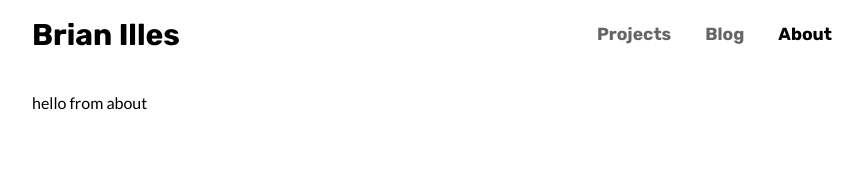
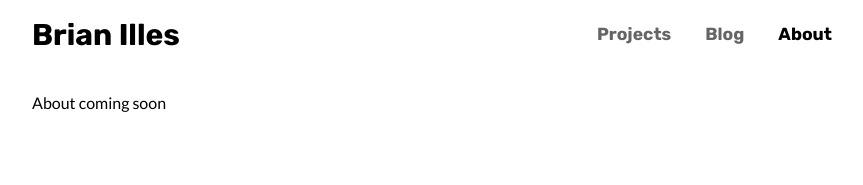
Before and after one commit to brianilles/portfolio-site, a React (Create React App) app: page /about in a window 1280 px wide. Shown: the top 185 px of the page, without its empty margins (208-1071 px from the left). Built offline with nearby package versions, Linux system fonts and the light colour scheme.

Commit message:
Updates msg

```diff
--- a/src/components/About.js
+++ b/src/components/About.js
@@ -1,5 +1,5 @@
 import React from "react";
 
 export default function About() {
-  return <div>hello from about</div>;
+  return <div>About coming soon</div>;
 }
--- a/src/components/Blog.js
+++ b/src/components/Blog.js
@@ -1,5 +1,5 @@
 import React from "react";
 
 export default function Blog() {
-  return <div>hello from posts</div>;
+  return <div>Posts coming soon</div>;
 }
--- a/src/components/Projects.js
+++ b/src/components/Projects.js
@@ -6,7 +6,7 @@ export default function Projects() {
   return (
     <div>
       <Profile />
-      <div className="projects-main">Hello from projects</div>
+      <div className="projects-main">Projects coming soon</div>
     </div>
   );
 }
```
